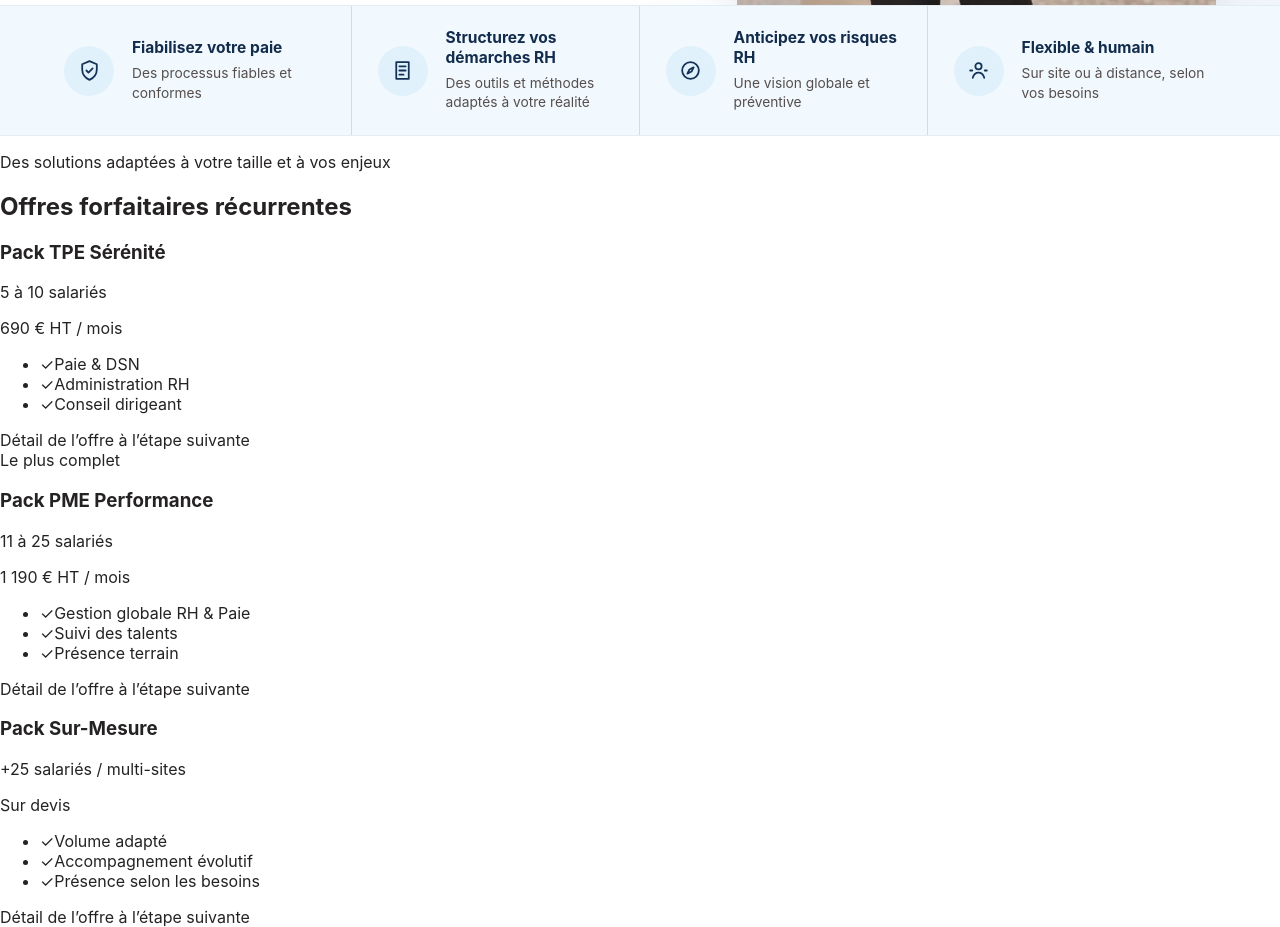
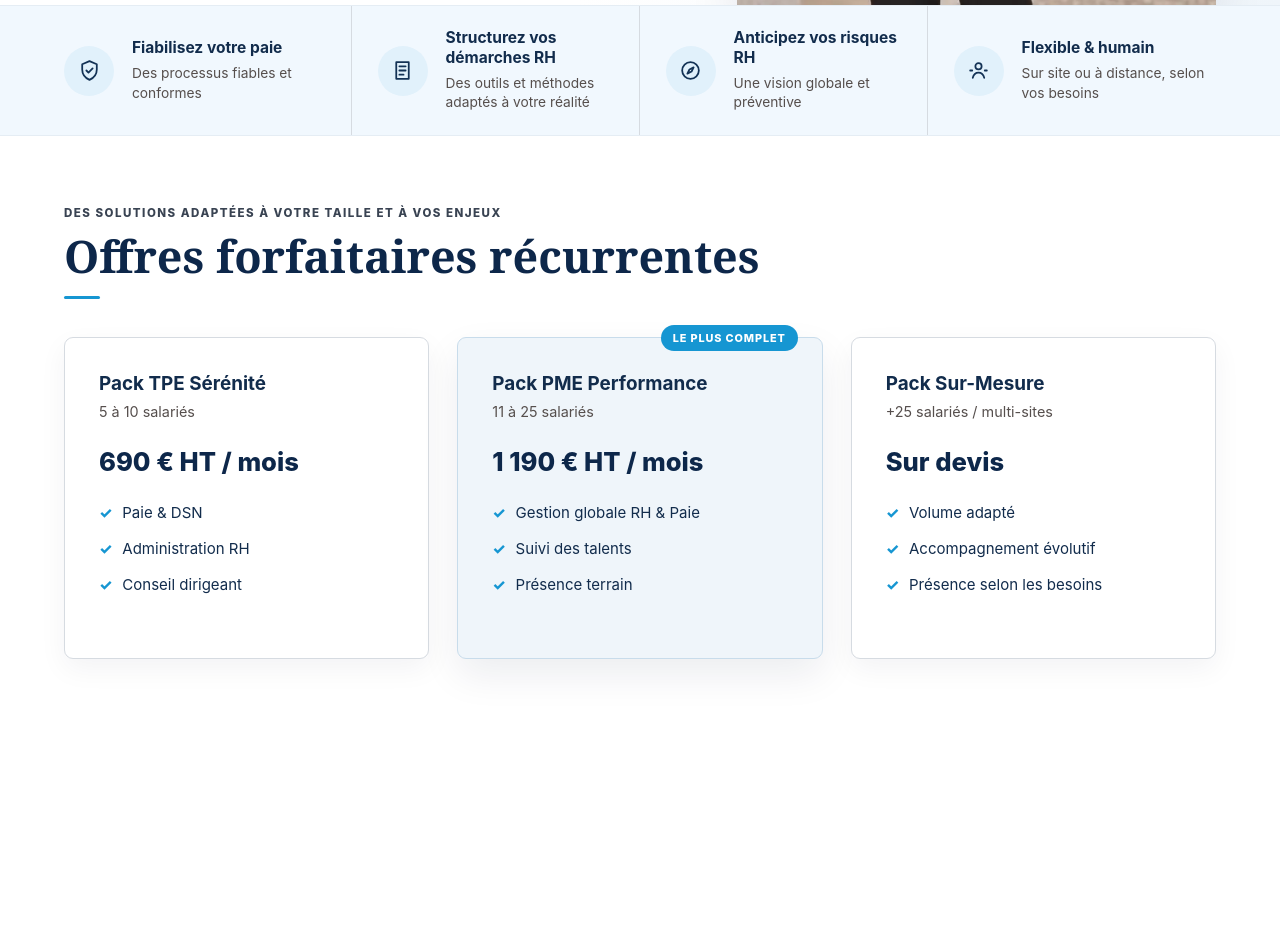
Before and after one commit to yum4nity-code/Site-stephanie, a Next.js app: page / in a window 1280 px wide. Shown: the part 720-1647 px from the top of the page. After the commit the page ends 1461 px from the top, so only its background shows below. Built offline with nearby package versions, Linux system fonts and the light colour scheme.

Commit message:
Style recurring offer cards

```diff
--- a/app/globals.css
+++ b/app/globals.css
@@ -351,6 +351,129 @@ h1 {
   line-height: 1.4;
 }
 
+.offers-section {
+  background: var(--white);
+}
+
+.section-inner {
+  width: min(100%, 1440px);
+  margin: 0 auto;
+  padding: 70px clamp(24px, 5vw, 72px) 82px;
+}
+
+.section-kicker {
+  margin: 0 0 12px;
+  color: var(--slate-700);
+  font-size: 0.72rem;
+  font-weight: 800;
+  letter-spacing: 0.13em;
+  text-transform: uppercase;
+}
+
+.section-title {
+  margin: 0;
+  color: var(--navy-900);
+  font-family: Georgia, "Times New Roman", serif;
+  font-size: clamp(2rem, 3.5vw, 3.2rem);
+  line-height: 1.08;
+}
+
+.section-accent {
+  width: 36px;
+  height: 3px;
+  display: block;
+  margin-top: 16px;
+  background: var(--accent);
+  border-radius: 99px;
+}
+
+.offers-grid {
+  margin-top: 38px;
+  display: grid;
+  grid-template-columns: repeat(3, minmax(0, 1fr));
+  gap: 28px;
+  align-items: stretch;
+}
+
+.offer-card {
+  min-height: 322px;
+  position: relative;
+  padding: 34px 34px 32px;
+  display: flex;
+  flex-direction: column;
+  background: var(--white);
+  border: 1px solid var(--line);
+  border-radius: 9px;
+  box-shadow: 0 10px 28px rgb(3 22 58 / 5%);
+}
+
+.offer-card-featured {
+  background: var(--blue-soft-100);
+  border-color: #c8dceb;
+  box-shadow: 0 16px 38px rgb(3 22 58 / 8%);
+}
+
+.offer-badge {
+  position: absolute;
+  top: -13px;
+  right: 24px;
+  padding: 6px 12px;
+  color: var(--white);
+  background: var(--accent);
+  border-radius: 999px;
+  font-size: 0.68rem;
+  font-weight: 800;
+  letter-spacing: 0.08em;
+  text-transform: uppercase;
+}
+
+.offer-heading h3 {
+  margin: 0;
+  color: var(--navy-800);
+  font-size: 1.18rem;
+  line-height: 1.25;
+}
+
+.offer-heading p {
+  margin: 7px 0 0;
+  color: var(--text-muted);
+  font-size: 0.9rem;
+}
+
+.offer-price {
+  margin: 27px 0 0;
+  color: var(--navy-900);
+  font-size: clamp(1.5rem, 2vw, 1.85rem);
+  font-weight: 800;
+  line-height: 1.15;
+}
+
+.offer-list {
+  margin: 26px 0 0;
+  padding: 0;
+  display: grid;
+  gap: 15px;
+  list-style: none;
+  color: var(--navy-800);
+  font-size: 0.94rem;
+}
+
+.offer-list li {
+  display: flex;
+  align-items: flex-start;
+  gap: 10px;
+  line-height: 1.4;
+}
+
+.offer-list li span {
+  color: var(--accent);
+  font-weight: 800;
+}
+
+.offer-detail-placeholder {
+  display: none;
+}
+
 @media (max-width: 1120px) {
   .site-header {
     grid-template-columns: 1fr auto;
@@ -390,6 +513,17 @@ h1 {
 
   .benefit:last-child {
     padding-right: 28px;
+  }
+}
+
+@media (max-width: 900px) {
+  .offers-grid {
+    grid-template-columns: 1fr;
+    gap: 22px;
+  }
+
+  .offer-card {
+    min-height: 0;
   }
 }
 
@@ -474,6 +608,22 @@ h1 {
   .benefit-icon {
     width: 46px;
     height: 46px;
+  }
+
+  .section-inner {
+    padding: 52px 20px 62px;
+  }
+
+  .offers-grid {
+    margin-top: 30px;
+  }
+
+  .offer-card {
+    padding: 29px 25px 27px;
+  }
+
+  .offer-badge {
+    right: 18px;
   }
 }
 
```
